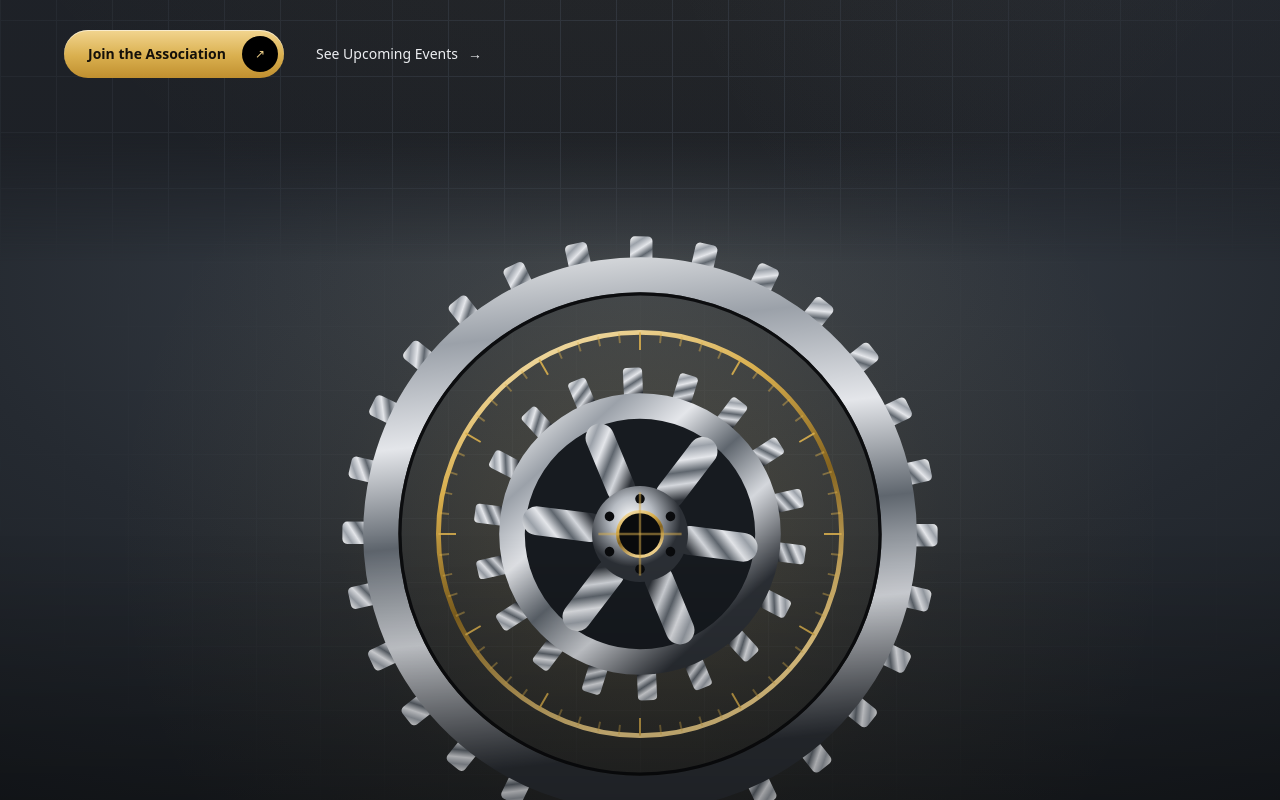
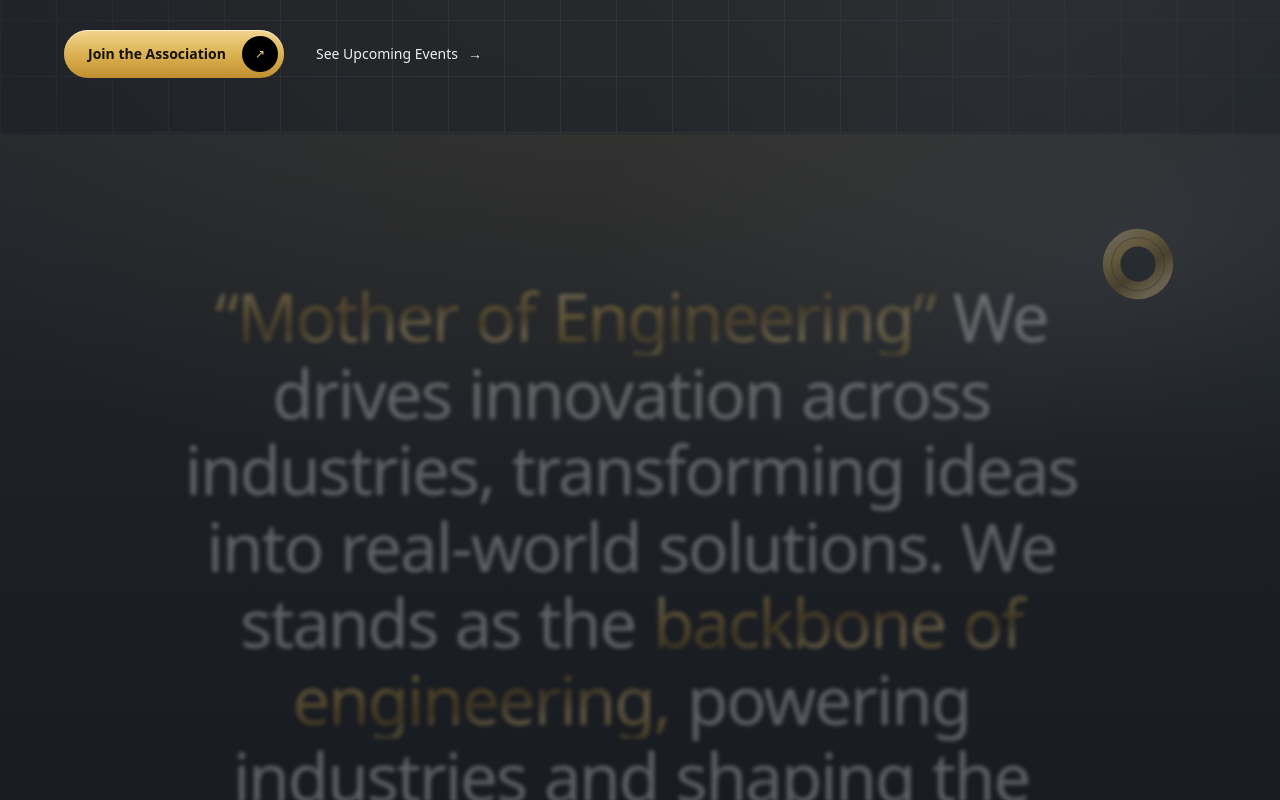
Before and after one commit to ajayda24/mech-association, a Next.js app: page / in a window 1280 px wide. Shown: the part 820-1620 px from the top of the page. Built offline with nearby package versions, Linux system fonts and the light colour scheme; a web font is replaced by a local one.

Commit message:
changes as specified

```diff
--- a/src/app/page.tsx
+++ b/src/app/page.tsx
@@ -19,6 +19,9 @@ export default function Home() {
         <Hero />
       </Section>
 
+      {/* <Section tone="steel">
+        <Statement />
+      </Section> */}
       {/* pinned: must not sit inside an overflow ancestor */}
       <Section id="about" tone="pitch" clip={false}>
         <About />
@@ -26,12 +29,9 @@ export default function Home() {
 
       <Section id="domains" tone="silver">
         <Domains />
-        <Years />
+        {/* <Years /> */}
       </Section>
 
-      <Section tone="steel">
-        <Statement />
-      </Section>
 
       <Section id="committee" tone="silver">
         <Committee />
--- a/src/components/sections/Hero.tsx
+++ b/src/components/sections/Hero.tsx
@@ -14,6 +14,8 @@ import { Cog } from "@/components/visuals/Hardware";
 import { hero } from "@/content/hero";
 import { site } from "@/content/site";
 import { useAppReady } from "@/components/providers/AppReady";
+import { Section } from "../layout/Section";
+import { Statement } from "./Statement";
 
 /**
  * Hero, composed as a technical drawing rather than a centred landing stack.
@@ -229,6 +231,10 @@ export function Hero() {
         </div>
       </div>
 
+      <Section tone="steel">
+        <Statement />
+      </Section>
+
       {/* The assembly holds the viewport while scroll drives it apart. */}
       <StickyStage length={2.4} className="z-0 -mt-[10svh] sm:mt-0">
         <MechanismPlate />
--- a/src/content/committee.ts
+++ b/src/content/committee.ts
@@ -60,22 +60,16 @@ export const committee = {
       note: "The elected student committee for this session",
       members: [
         {
-          name: "Hadi Muhammed K",
-          role: "Media Head",
+          name: "Rifa Fathima",
+          role: "Department Secretary",
           year: "Student",
-          photo: "/committee/mediaHead.jpeg",
+          photo: "/committee/deptSecreatry.jpeg",
         },
         {
           name: "Muhammed Shanif V",
           role: "Joint Secretary",
           year: "Student",
           photo: "/committee/joinSecretary.jpeg",
-        },
-        {
-          name: "Rifa Fathima",
-          role: "Department Secretary",
-          year: "Student",
-          photo: "/committee/deptSecreatry.jpeg",
         },
         {
           name: "Krishnapriya P M",
@@ -88,6 +82,12 @@ export const committee = {
           role: "Program Facilitator",
           year: "Student",
           photo: "/committee/programFacilitator.jpeg",
+        },
+        {
+          name: "Hadi Muhammed K",
+          role: "Media Head",
+          year: "Student",
+          photo: "/committee/mediaHead.jpeg",
         },
       ],
     },
--- a/src/content/statement.ts
+++ b/src/content/statement.ts
@@ -1,6 +1,6 @@
 /** The scrubbed statement block. PLACEHOLDER copy. */
 export const statement = {
-  text: "Mechanical is the oldest branch and still the broadest. Everything that turns, lifts, burns, cools or carries load passes through this department — and through the students who build it.",
+  text: `“Mother of Engineering” We drives innovation across industries, transforming ideas into real-world solutions. We stands as the backbone of engineering, powering industries and shaping the technologies of tomorrow. `,
   /** These words get the gold treatment as they light up. */
-  highlight: ["turns", "lifts", "burns", "cools"],
+  highlight: ["Mother", "of", "Engineering", "backbone"],
 } as const;
```
